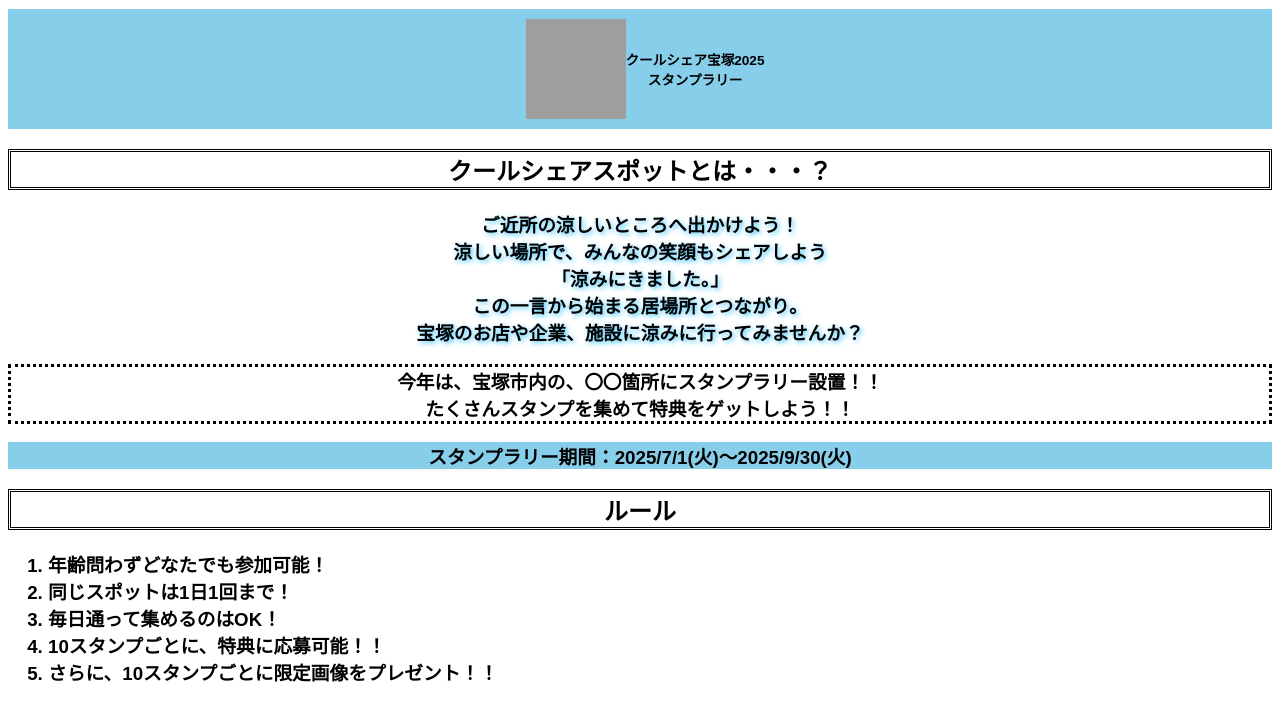
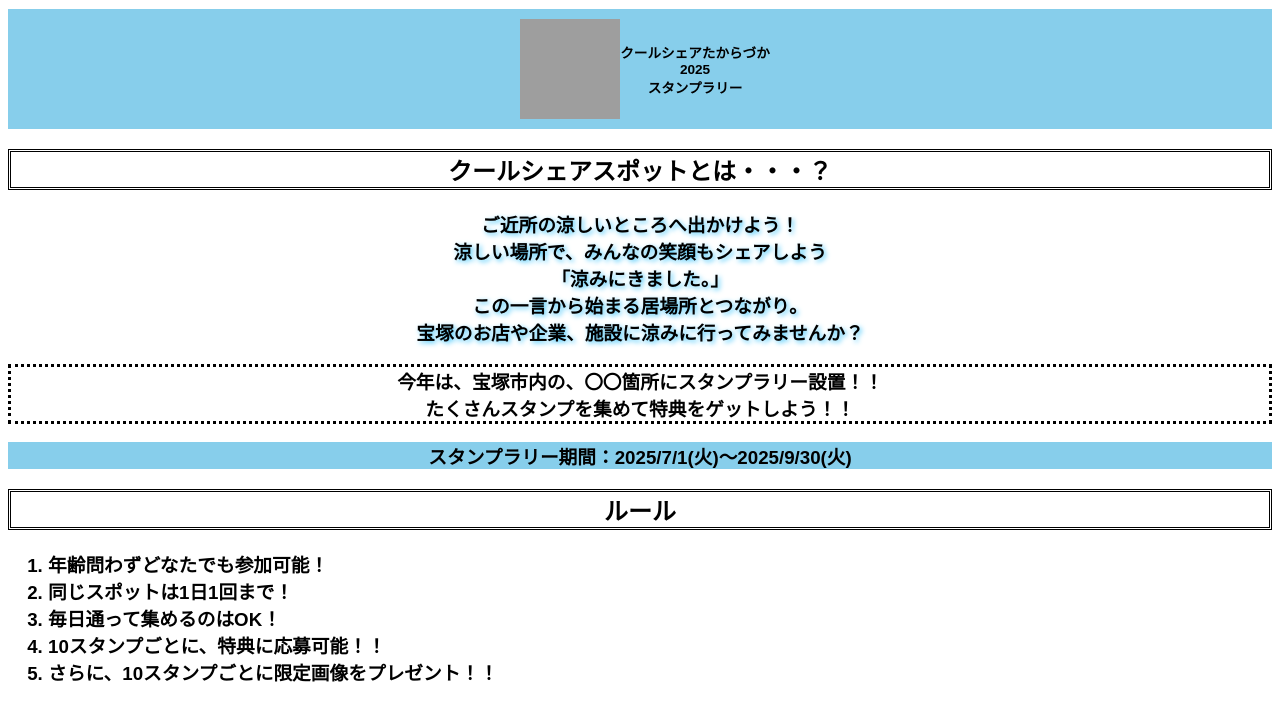
Before and after one commit to coolshareTakarazuka/home, a plain HTML site: page index.html in a window 1280 px wide. Shown: the top 706 px of the page. Drawn offline with Linux system fonts and the light colour scheme; grey boxes are pictures that could not be loaded.

Commit message:
Update index.html

```diff
--- a/index.html
+++ b/index.html
@@ -25,7 +25,7 @@
         width="100px"
         height="100px"
       />
-      クールシェア宝塚2025<br />
+      クールシェアたからづか<br>2025<br />
       スタンプラリー
     </h1>
     <h2>クールシェアスポットとは・・・？</h2>
```
